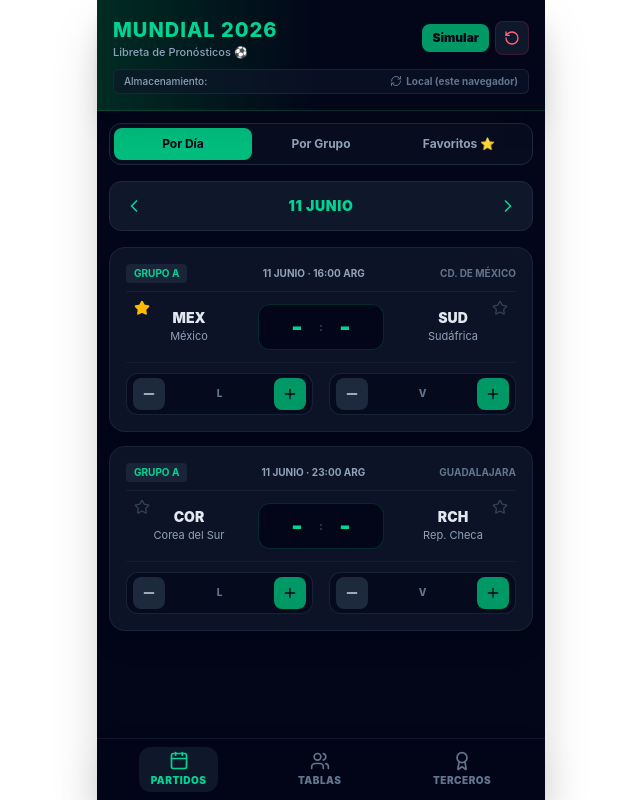
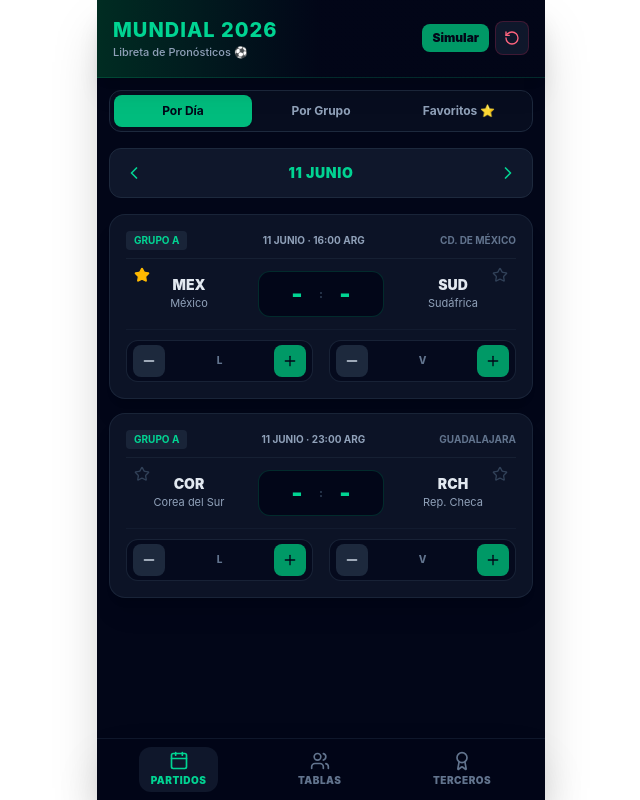
Before and after one commit to braulpablo-maker/mundial-2026, a React (Vite) app: page / in a window 1280 px wide. Shown: the whole page, without its empty margins (319-959 px from the left). Built offline with nearby package versions, Linux system fonts and the light colour scheme.

Commit message:
Quitar indicador de almacenamiento local

```diff
--- a/src/App.tsx
+++ b/src/App.tsx
@@ -203,13 +203,7 @@ export default function App() {
             </button>
           </div>
         </div>
-        {/* Estado guardado */}
-        <div className="mt-2 flex items-center justify-between text-[10px] bg-slate-900/60 rounded-md px-2.5 py-1 border border-slate-800/80">
-          <span className="text-slate-400 font-medium">Almacenamiento:</span>
-          <span className={`font-bold flex items-center gap-1 transition-colors ${saved?'text-emerald-400':'text-slate-500'}`}>
-            {saved ? <><Check className="w-3.5 h-3.5"/>Guardado</> : <><RefreshCw className="w-3 h-3"/>Local (este navegador)</>}
-          </span>
-        </div>
+
       </header>
 
       <main className="flex-1 p-3 overflow-y-auto">
```
